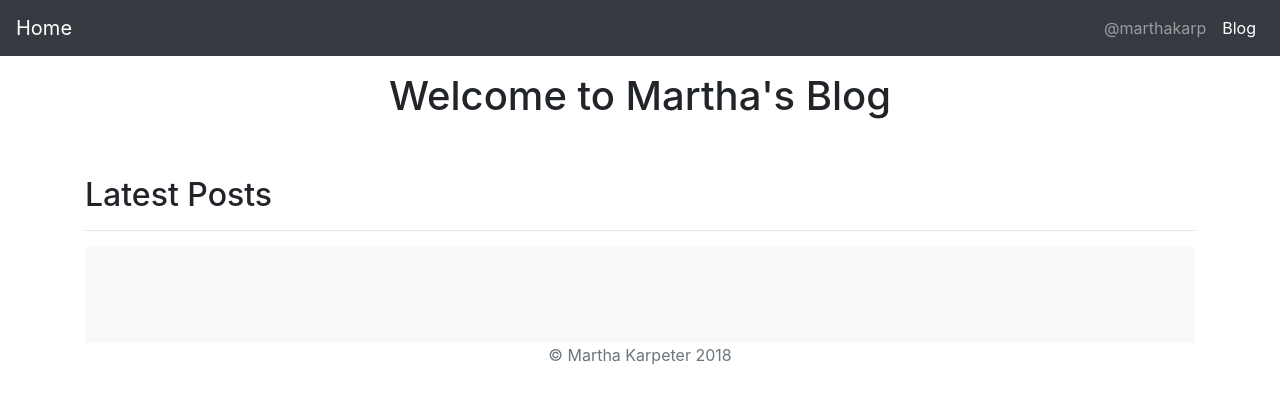
After one commit to marthakarpeter/portfolio-project, a Django app: page /blog/ in a window 1280 px wide. The commit adds this page. Shown: the top 403 px of the page. Run offline with Django 3.2, Linux system fonts and the light colour scheme; data that the repository does not hold is empty; some libraries are stand-ins or nearby versions.

Commit message:
blog up and running

```diff
--- /dev/null
+++ b/blog/templates/blog/allblogs.html
@@ -0,0 +1,84 @@
+
+<!doctype html>
+<html lang="en">
+<head>
+  {% load staticfiles %}
+  <meta charset="utf-8">
+  <meta name="viewport" content="width=device-width, initial-scale=1, shrink-to-fit=no">
+  <meta name="description" content="">
+  <meta name="author" content="">
+
+  <title>Martha's Blog</title>
+
+  <!-- Bootstrap core CSS -->
+  <link rel="stylesheet" href="https://stackpath.bootstrapcdn.com/bootstrap/4.1.3/css/bootstrap.min.css" integrity="sha384-MCw98/SFnGE8fJT3GXwEOngsV7Zt27NXFoaoApmYm81iuXoPkFOJwJ8ERdknLPMO" crossorigin="anonymous">
+
+</head>
+
+<body>
+
+  <header>
+    <nav class="navbar navbar-expand-lg navbar-dark bg-dark">
+      <a class="navbar-brand" href="{% url 'home' %}">Home</a>
+      <button class="navbar-toggler" type="button" data-toggle="collapse" data-target="#navbarNavAltMarkup" aria-controls="navbarNavAltMarkup" aria-expanded="false" aria-label="Toggle navigation">
+        <span class="navbar-toggler-icon"></span>
+      </button>
+      <div class="collapse navbar-collapse" id="navbarNavAltMarkup">
+        <div class="navbar-nav ml-auto">
+          <a class="nav-item nav-link" href="https://www.instagram.com/marthakarp/">@marthakarp</a>
+          <!-- <a class="nav-item nav-link" href="{% static 'BewerbungMarthaKarpeter.pdf'%}">Resume</a>
+          <a class="nav-item nav-link" href="{% static 'LebenslaufMarthaKarpeter.pdf'%}">CV</a> -->
+          <a class="nav-item nav-link active" href="{% url 'allblogs' %}">Blog</a>
+        </div>
+      </div>
+    </nav>
+  </header>
+
+  <main role="main">
+    <div class="container">
+
+      <h1 class='text-center pt-3'>Welcome to Martha's Blog</h1>
+      <br />
+      <br />
+      <h2>Latest Posts</h2>
+      <hr />
+
+      <div class="album py-5 bg-light">
+        <div class="container">
+
+          <div class="row">
+            {% for blog in blogs.all %}
+            <div class="col-md-8">
+              <div class="card mb-4 shadow-sm">
+                <div class="card-body">
+                  <p class="card-text"><a href="{% url 'detail' blog.id %}"> <h3> {{ blog.title }} </h3></a></p>
+                  {{ blog.pub_date_pretty }}
+                <img class="card img-fluid" src="{{ blog.image.url }}" height=100>
+                <br/>
+                <p>{{ blog.summary }}</p>
+                <br/>
+              </div>
+              </div>
+            </div>
+            {% endfor %}
+          </div>
+        </div>
+
+      </div>
+
+    </main>
+
+    <footer class="text-muted">
+      <div class="container text-center">
+        <p> &copy; Martha Karpeter {% now "Y" %}</p>
+      </div>
+    </footer>
+
+    <!-- Bootstrap core JavaScript
+    ================================================== -->
+    <!-- Placed at the end of the document so the pages load faster -->
+    <script src="https://code.jquery.com/jquery-3.3.1.slim.min.js" integrity="sha384-q8i/X+965DzO0rT7abK41JStQIAqVgRVzpbzo5smXKp4YfRvH+8abtTE1Pi6jizo" crossorigin="anonymous"></script>
+    <script src="https://cdnjs.cloudflare.com/ajax/libs/popper.js/1.14.3/umd/popper.min.js" integrity="sha384-ZMP7rVo3mIykV+2+9J3UJ46jBk0WLaUAdn689aCwoqbBJiSnjAK/l8WvCWPIPm49" crossorigin="anonymous"></script>
+    <script src="https://stackpath.bootstrapcdn.com/bootstrap/4.1.3/js/bootstrap.min.js" integrity="sha384-ChfqqxuZUCnJSK3+MXmPNIyE6ZbWh2IMqE241rYiqJxyMiZ6OW/JmZQ5stwEULTy" crossorigin="anonymous"></script>
+  </body>
+  </html>
--- /dev/null
+++ b/blog/urls.py
@@ -0,0 +1,7 @@
+from django.urls import path,include
+from . import views
+
+urlpatterns = [
+    path('',views.allblogs,name='allblogs'),
+    path('<int:blog_id>/',views.detail, name='detail'),
+]
--- a/blog/views.py
+++ b/blog/views.py
@@ -1,3 +1,10 @@
-from django.shortcuts import render
+from django.shortcuts import render, get_object_or_404
+from .models import Blog
 
-# Create your views here.
+def allblogs(request):
+    blogs = Blog.objects
+    return render(request,'blog/allblogs.html',{'blogs':blogs})
+
+def detail(request,blog_id):
+    detailblog = get_object_or_404(Blog, pk=blog_id)
+    return render(request,'blog/detail.html',{'blog':detailblog})
--- a/jobs/models.py
+++ b/jobs/models.py
@@ -3,3 +3,6 @@ from django.db import models
 class Job(models.Model):
     image = models.ImageField(upload_to='images/')
     summary = models.CharField(max_length=250)
+
+    def __str__(self):
+        return self.summary
--- a/portfolio/settings.py
+++ b/portfolio/settings.py
@@ -123,7 +123,13 @@ USE_TZ = True
 # Static files (CSS, JavaScript, Images)
 # https://docs.djangoproject.com/en/2.1/howto/static-files/
 
+STATICFILES_DIRS = [
+    os.path.join(BASE_DIR,'portfolio/static/')
+]
+
 STATIC_URL = '/static/'
+STATIC_ROOT = os.path.join(BASE_DIR,'static')
+
 
 MEDIA_ROOT = os.path.join(BASE_DIR,'media')
 MEDIA_URL = '/media/'
--- a/portfolio/urls.py
+++ b/portfolio/urls.py
@@ -1,25 +1,12 @@
-"""portfolio URL Configuration
 
-The `urlpatterns` list routes URLs to views. For more information please see:
-    https://docs.djangoproject.com/en/2.1/topics/http/urls/
-Examples:
-Function views
-    1. Add an import:  from my_app import views
-    2. Add a URL to urlpatterns:  path('', views.home, name='home')
-Class-based views
-    1. Add an import:  from other_app.views import Home
-    2. Add a URL to urlpatterns:  path('', Home.as_view(), name='home')
-Including another URLconf
-    1. Import the include() function: from django.urls import include, path
-    2. Add a URL to urlpatterns:  path('blog/', include('blog.urls'))
-"""
 from django.contrib import admin
-from django.urls import path
+from django.urls import path,include
 from django.conf import settings
 from django.conf.urls.static import static
 import jobs.views
 
 urlpatterns = [
     path('admin/', admin.site.urls),
-    path('',jobs.views.home,name='home')
+    path('',jobs.views.home,name='home'),
+    path('blog/',include('blog.urls')),
 ] + static(settings.MEDIA_URL,document_root=settings.MEDIA_ROOT)
```
Also changed, not shown: blog/models.py (+9 -0 lines), blog/templates/blog/detail.html (added, +73 -0 lines), jobs/templates/jobs/home.html (+10 -7 lines), portfolio/static/martha.jpg (added).
